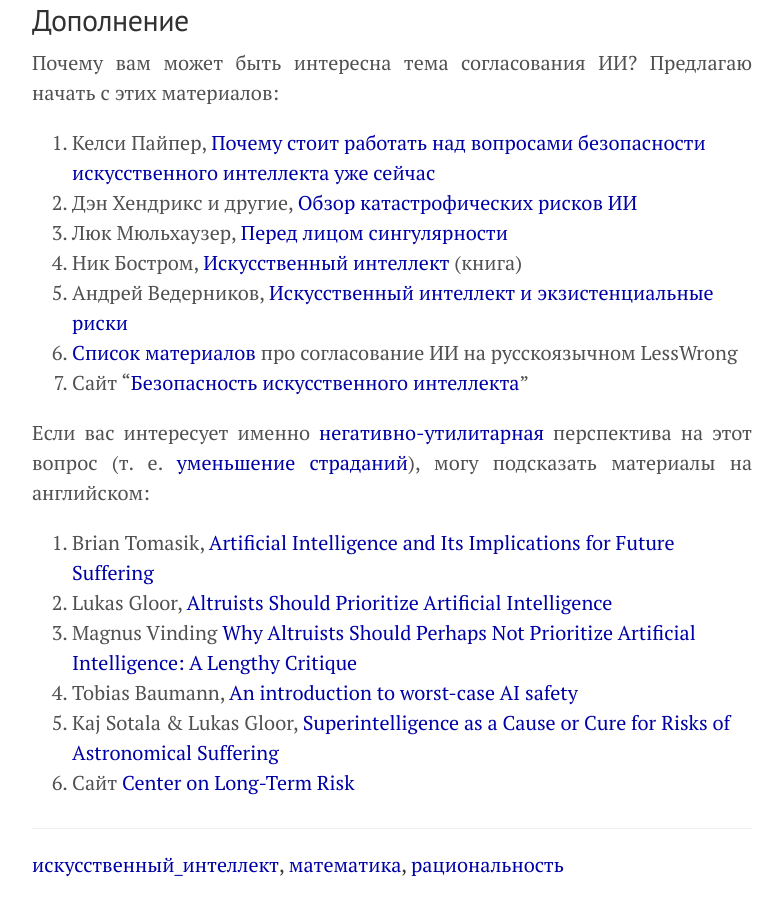
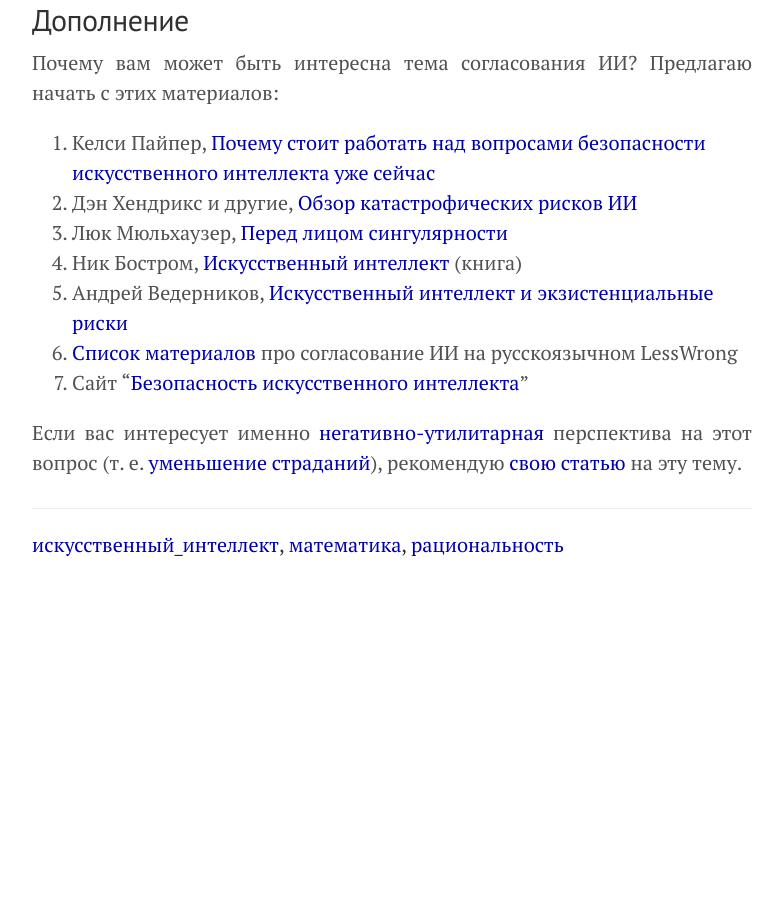
Before and after one commit to KKirdan/kkirdan.github.io, a Jekyll site: the page built from blog/_posts/3. average/2024-05-19-a5.md, in a window 1280 px wide and 900 px high, scrolled down 1779 px. Shown: the whole window, without its empty margins (248-1031 px from the left). Built offline with Jekyll 4.4.1, drawn with Linux system fonts in a browser that asks for light colours; after the commit the page ends 2359 px from its top, so only the background shows below that.

Commit message:
Update 2024-05-19-a5.md

```diff
--- a/blog/_posts/3. average/2024-05-19-a5.md
+++ b/blog/_posts/3. average/2024-05-19-a5.md
@@ -36,11 +36,4 @@ importance: 8
 6. [Список материалов](https://lesswrong.ru/node/1058) про согласование ИИ на русскоязычном LessWrong
 7. Сайт "[Безопасность искусственного интеллекта](https://aisafety.ru/)"
 
-Если вас интересует именно [негативно-утилитарная](https://reducingsuffering.github.io/what-is-negative-utilitarianism.html) перспектива на этот вопрос (т. е. [уменьшение страданий](https://reducingsuffering.github.io/what-is-suffering-reduction.html)), могу подсказать материалы на английском:
-
-1. Brian Tomasik, [Artificial Intelligence and Its Implications for Future Suffering](https://longtermrisk.org/artificial-intelligence-and-its-implications-for-future-suffering)
-2. Lukas Gloor, [Altruists Should Prioritize Artificial Intelligence](https://longtermrisk.org/altruists-should-prioritize-artificial-intelligence/)
-3. Magnus Vinding [Why Altruists Should Perhaps Not Prioritize Artificial Intelligence: A Lengthy Critique](https://magnusvinding.com/2018/09/18/why-altruists-should-perhaps-not-prioritize-artificial-intelligence-a-lengthy-critique/)
-4. Tobias Baumann, [An introduction to worst-case AI safety](https://s-risks.org/an-introduction-to-worst-case-ai-safety/)
-5. Kaj Sotala & Lukas Gloor, [Superintelligence as a Cause or Cure for Risks of Astronomical Suffering](https://www.informatica.si/index.php/informatica/article/viewFile/1877/1098)
-6. Сайт [Center on Long-Term Risk](https://longtermrisk.org)
+Если вас интересует именно [негативно-утилитарная](https://reducingsuffering.github.io/what-is-negative-utilitarianism.html) перспектива на этот вопрос (т. е. [уменьшение страданий](https://reducingsuffering.github.io/what-is-suffering-reduction.html)), рекомендую [свою статью](414.html) на эту тему.
```
